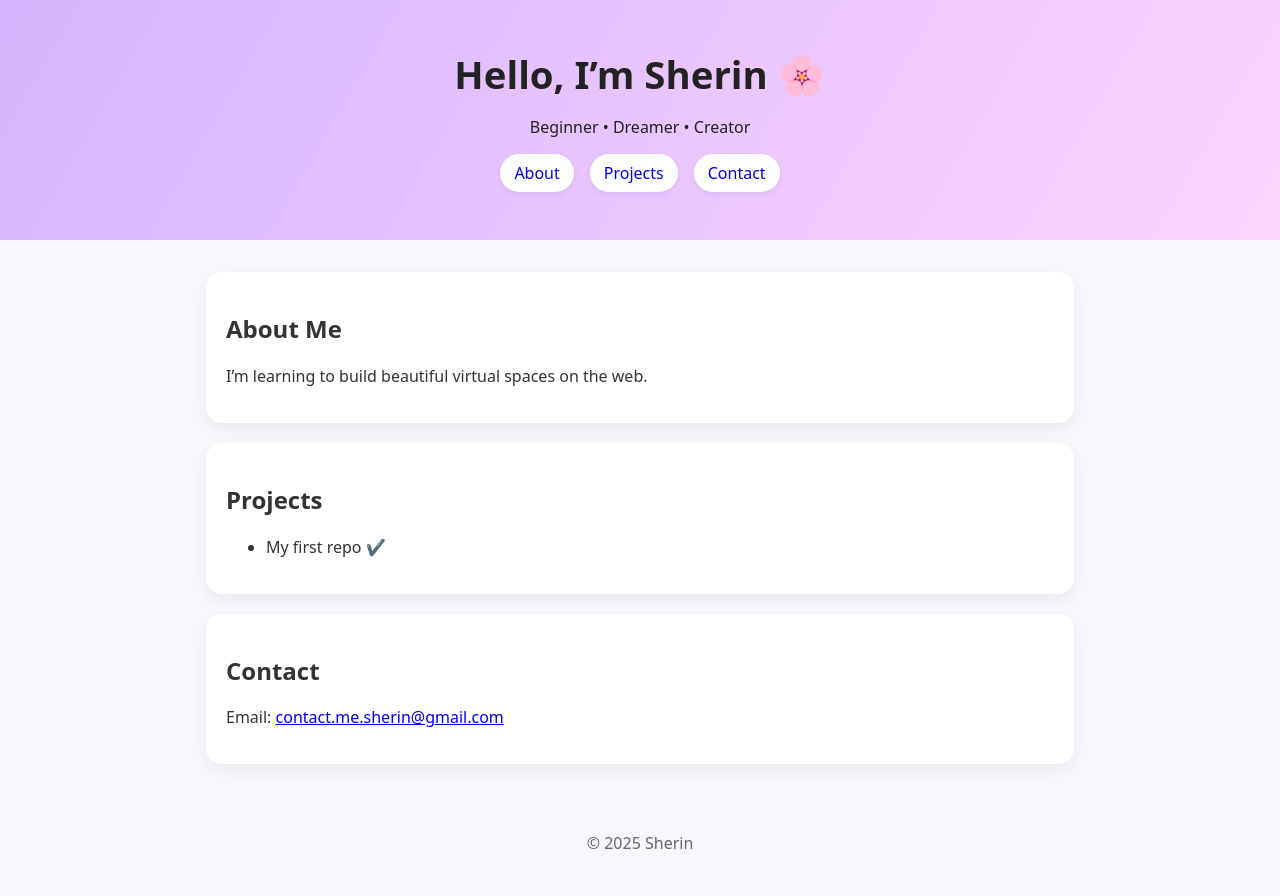
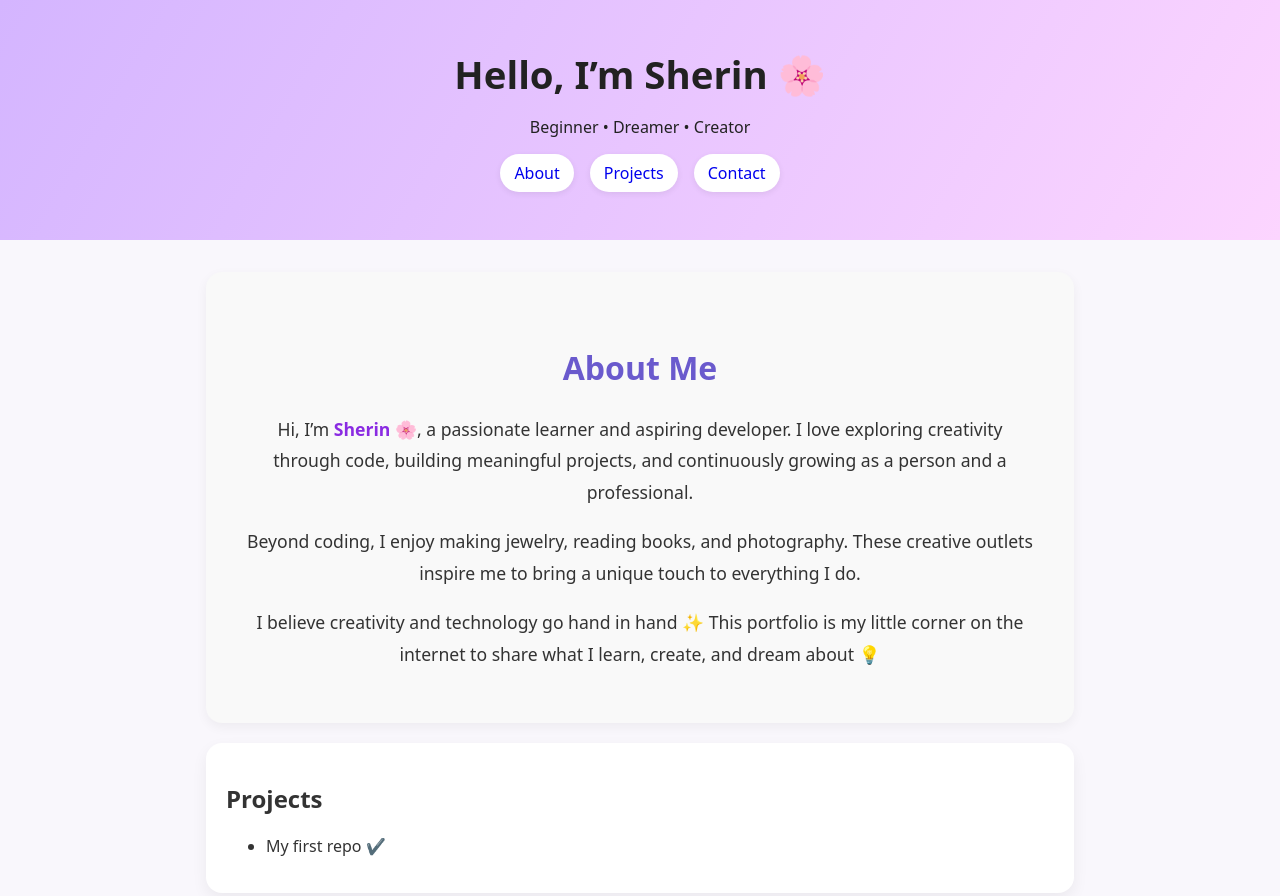
Before and after one commit to Sherin-Puthukkara/portfolio-for-me, a plain HTML site: page index.html in a window 1280 px wide. Shown: the top 896 px of the page. Drawn offline with Linux system fonts and the light colour scheme.

Commit message:
updated html and css files in about me section

```diff
--- a/index.html
+++ b/index.html
@@ -18,12 +18,20 @@
   </header>
 
   <main>
-    <section id="about">
-      <h2>About Me</h2>
-      <p>I’m learning to build beautiful virtual spaces on the web.</p>
-    </section>
+<section id="about">
+  <h2>About Me</h2>
+  <p>Hi, I’m <strong>Sherin 🌸</strong>, a passionate learner and aspiring developer.
+  I love exploring creativity through code, building meaningful projects,
+  and continuously growing as a person and a professional.</p>
 
-    <section id="projects">
+  <p>Beyond coding, I enjoy making jewelry, reading books, and photography.
+  These creative outlets inspire me to bring a unique touch to everything I do.</p>
+
+  <p>I believe creativity and technology go hand in hand ✨
+  This portfolio is my little corner on the internet to share
+  what I learn, create, and dream about 💡</p>
+</section>
+        <section id="projects">
       <h2>Projects</h2>
       <ul>
         <li>My first repo ✔️</li>
--- a/style.css
+++ b/style.css
@@ -7,3 +7,28 @@ nav a { text-decoration: none; padding: 8px 14px; border-radius: 999px; backgrou
 main { max-width: 900px; margin: 32px auto; padding: 0 16px; }
 section { background: #fff; margin: 20px 0; padding: 20px; border-radius: 16px; box-shadow: 0 6px 16px rgba(0,0,0,.06); }
 footer { text-align: center; padding: 20px; color: #666; }
+#about {
+  text-align: center;
+  line-height: 1.8;
+}
+
+#about h2 {
+  font-size: 2rem;
+  margin-bottom: 16px;
+  color: #6a5acd; /* soft violet */
+}
+
+#about p {
+  font-size: 1.1rem;
+  margin-bottom: 12px;
+}
+
+#about strong {
+  color: #8a2be2; /* highlight important words */
+}
+#about {
+  background: #f9f9f9; /* soft light background */
+  padding: 40px;
+  border-radius: 16px;
+  box-shadow: 0 4px 12px rgba(0,0,0,0.05);
+}
```
